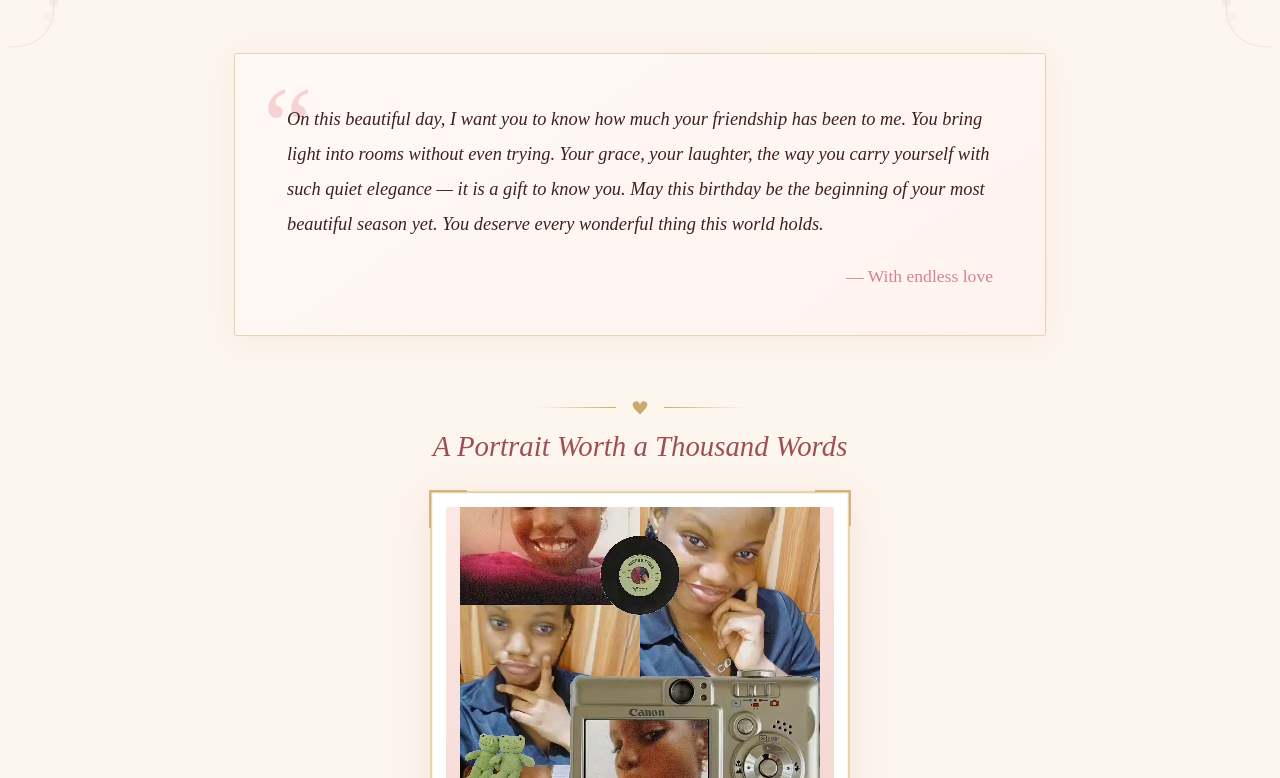
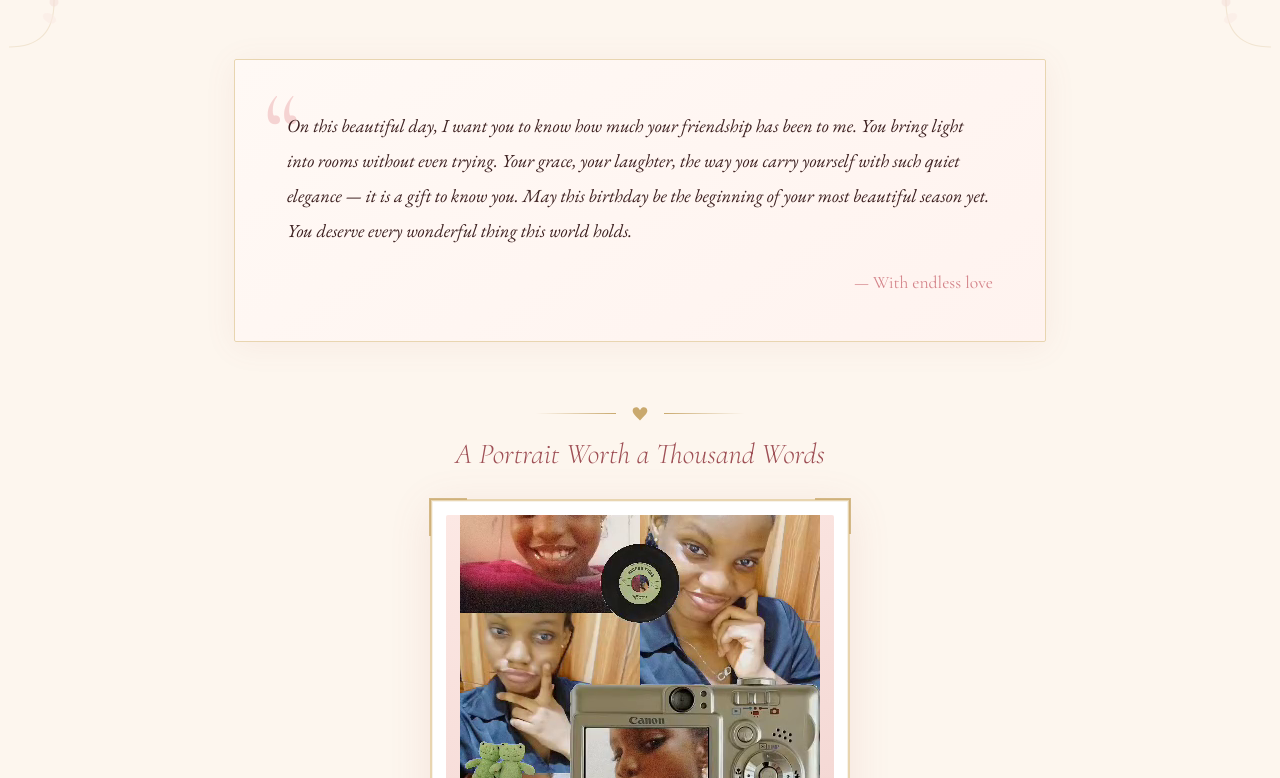
Before and after one commit to FireTech-dev/bff_birthday, a plain HTML site: page index.html in a window 1280 px wide. Shown: the part 744-1522 px from the top of the page. Drawn offline with nearby package versions, Linux system fonts and the light colour scheme.

Commit message:
Font Family

```diff
--- a/index.html
+++ b/index.html
@@ -3,6 +3,7 @@
   <head>
     <meta charset="UTF-8" />
     <meta name="viewport" content="width=device-width, initial-scale=1.0" />
+    <link href="https://fonts.googleapis.com/css2?family=Cormorant+Garamond:ital,wght@0,300;0,400;0,600;1,300;1,400&family=EB+Garamond:ital,wght@0,400;1,400&family=Cinzel+Decorative:wght@400;700&display=swap" rel="stylesheet" />
     <title>Happy Birthday</title>
     <style>
       :root {
```
